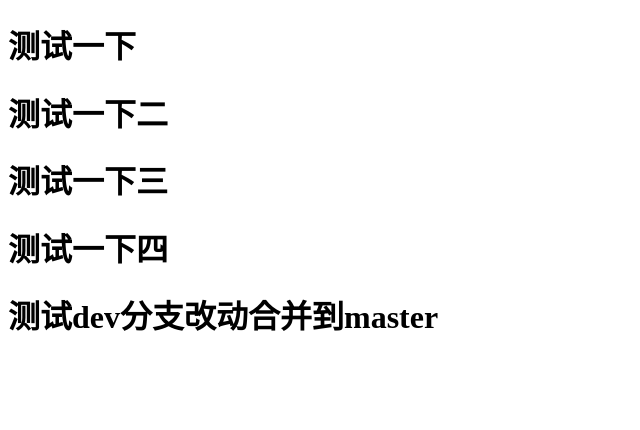
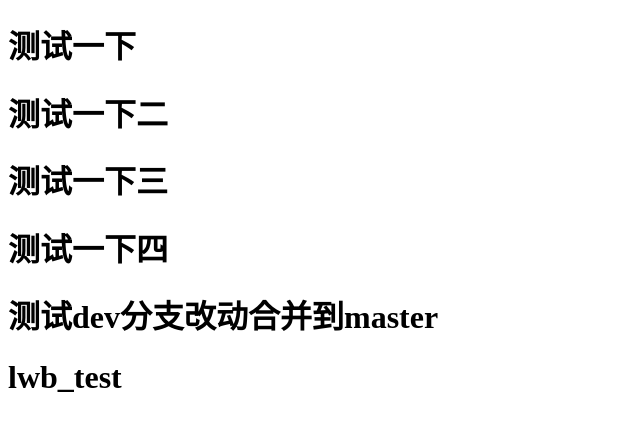
Before and after one commit to li1988/test_git, a plain HTML site: page index.html in a window 1280 px wide. Shown: the whole page, without its empty margins (0-640 px from the left). Drawn offline with Linux system fonts and the light colour scheme.

Commit message:
feat: 提交

```diff
--- a/index.html
+++ b/index.html
@@ -13,5 +13,6 @@
     <h1>测试一下三</h1>
     <h1>测试一下四</h1>
     <h1>测试dev分支改动合并到master</h1>
+    <h1>lwb_test</h1>
 </body>
 </html>
```
